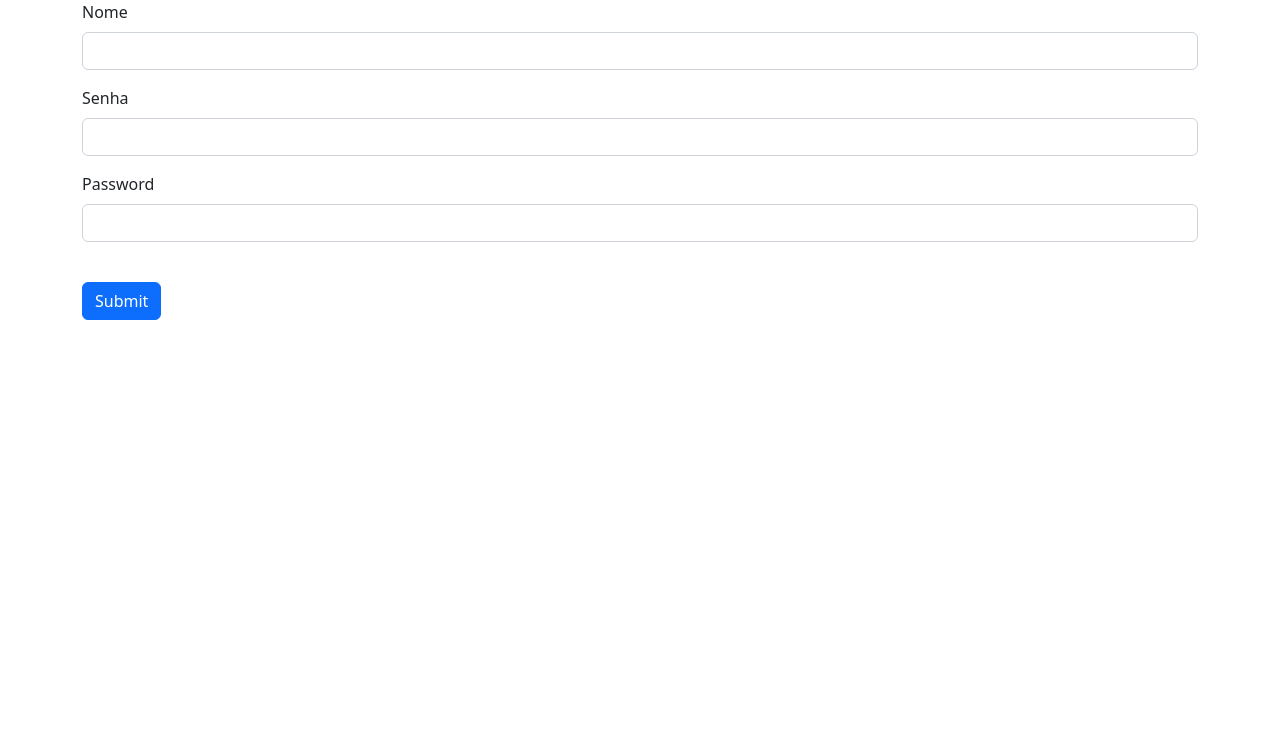
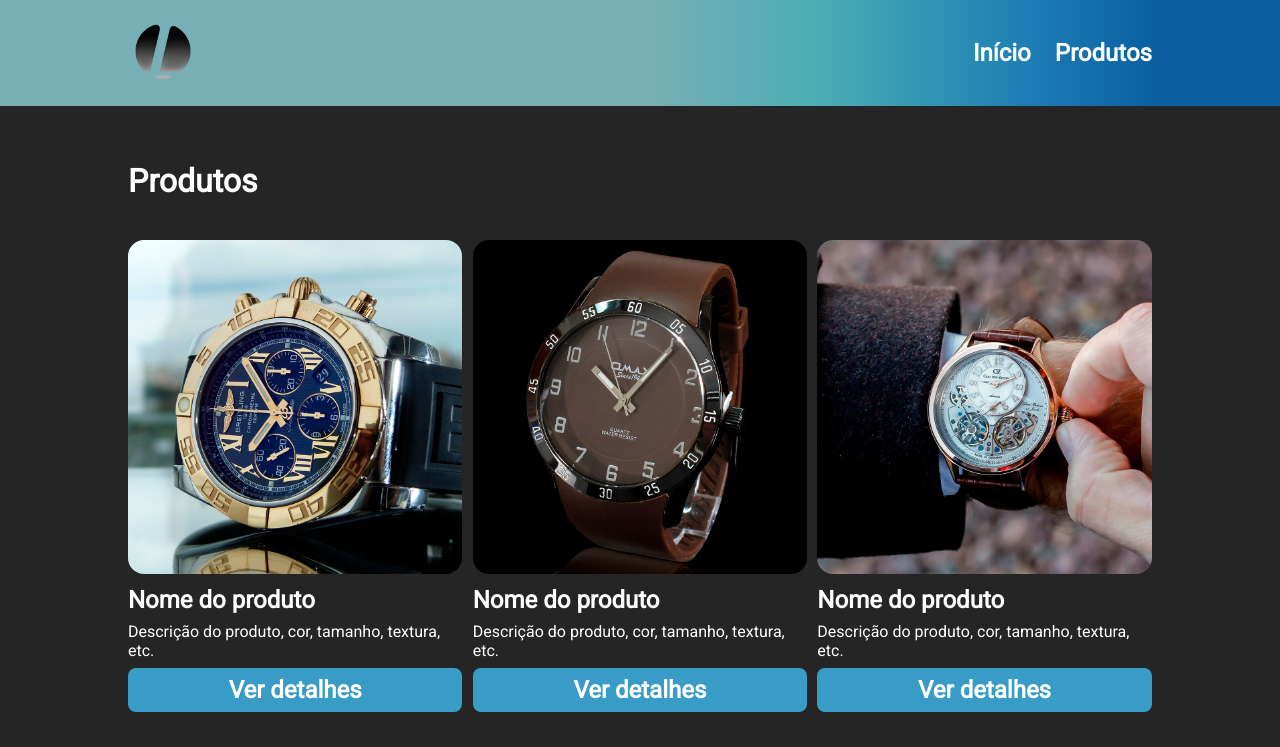
Before and after one commit to igorvargasp/curso_ebac_frontend, a website: page index.html in a window 1280 px wide. Shown: the top 747 px of the page. Drawn offline with nearby package versions, Linux system fonts and the light colour scheme.

Commit message:
Atualizando branch

```diff
--- a/index.html
+++ b/index.html
@@ -1,31 +1,80 @@
 <!DOCTYPE html>
-<html lang="en">
+<html lang="pt-BR">
 <head>
     <meta charset="UTF-8">
     <meta http-equiv="X-UA-Compatible" content="IE=edge">
     <meta name="viewport" content="width=device-width, initial-scale=1.0">
-    <title>Document</title>
-    <link rel="stylesheet" href="https://cdn.jsdelivr.net/npm/bootstrap@5.2.2/dist/css/bootstrap.min.css">
+    <title>SASS</title>
+    <!-- <link rel="stylesheet" href="/teste/kilate.css"> -->
+    <link rel="stylesheet" href="/build/main.css">
+    <link rel="preconnect" href="https://fonts.googleapis.com">
+    <link rel="preconnect" href="https://fonts.gstatic.com" crossorigin>
+    <link href="https://fonts.googleapis.com/css2?family=Roboto&display=swap" rel="stylesheet">
 </head>
 <body>
-    <div class="container">
-        <form>
-        <div class="mb-3">
-          <label for="nome" class="form-label">Nome</label>
-          <input type="text" class="form-control" id="nome" aria-describedby="nome">
+    <header>
+        <div class="container">
+            <div class="branding">
+                <img src="./source/images/logo line.png" />
+            </div>
+            <nav>
+                <ul class="menu">
+                    <li>
+                        <a href="#">Início</a>
+                    </li>
+                    <li>
+                        <a href="#">Produtos</a>
+                    </li>
+                </ul>
+            </nav>
         </div>
-        <div class="mb-3">
-          <label for="senha" class="form-label">Senha</label>
-          <input type="password" class="form-control" id="senha">
+    </header>
+    <section>
+        <div class="container">
+            <h2>Produtos</h2>
+            <ul class="products">
+                <li class="product-item">
+                    <img src="./source/images/breitling-1327165_1920.jpg" />
+                    <h4>Nome do produto</h4>
+                    <p>
+                        Descrição do produto, cor, tamanho, textura, etc.
+                    </p>
+                    <a href="#" class="product-button">
+                        Ver detalhes
+                    </a>
+                </li>
+                <li class="product-item">
+                    <img src="./source/images/male-watch-144648_1920.jpg" />
+                    <h4>Nome do produto</h4>
+                    <p>
+                        Descrição do produto, cor, tamanho, textura, etc.
+                    </p>
+                    <a href="#" class="product-button">
+                        Ver detalhes
+                    </a>
+                </li>
+                <li class="product-item">
+                    <img src="./source/images/watch-3886742_1920.jpg" />
+                    <h4>Nome do produto</h4>
+                    <p>
+                        Descrição do produto, cor, tamanho, textura, etc.
+                    </p>
+                    <a href="#" class="product-button">
+                        Ver detalhes
+                    </a>
+                </li>
+                <li class="product-item">
+                    <img src="./source/images/wrist-watch-2159785_1920.jpg" />
+                    <h4>Nome do produto</h4>
+                    <p>
+                        Descrição do produto, cor, tamanho, textura, etc.
+                    </p>
+                    <a href="#" class="product-button">
+                        Ver detalhes
+                    </a>
+                </li>
+            </ul>
         </div>
-        <div class="Email">
-            <label for="Email" class="form-label">Password</label>
-            <input type="email" class="form-control" id="email">
-          </div>
-        <div class="mb-3 form-check">
-        </div>
-        <button type="submit" class="btn btn-primary">Submit</button>
-      </form>
-    </div>
+    </section>
 </body>
 </html>
--- /dev/null
+++ b/source/config/reset.scss
@@ -0,0 +1,6 @@
+* {
+    box-sizing: border-box;
+    padding: 0;
+    margin: 0;
+    font-family: Roboto, sans-serif;
+}
--- /dev/null
+++ b/source/config/variaveis.scss
@@ -0,0 +1,14 @@
+// Fontes
+$fontePrincipal : 'Roboto', sans-serif;
+
+// Esquema de Cores
+$gradienteCabecalho : #78aeb5;
+$gradienteCabecalhoStart :#f7fcf0, #e5f5df, #d4eece, #bde5bf, #9fd9bb, #7bcbc4, #58b7cd, #399cc6, #1e7eb7, #0b60a1, #0b60a1;
+$corDoFundo : #252525;
+$corDoTexto : #fff;
+$corBtn : #399cc6;
+$corBtnSecundaria : #9fd9bb;
+
+// Breakpoints
+$mobile : 767px;
+$tablet : 1023px;
--- /dev/null
+++ b/source/main.scss
@@ -0,0 +1,129 @@
+@use 'config/reset';
+@use 'config/variaveis';
+
+body {
+    background-color: variaveis.$corDoFundo;
+}
+
+.container {
+    max-width: 1024px;
+    width: 100%;
+    height: 100%;
+    margin: 0 auto;
+}
+
+header {
+    background-color: variaveis.$gradienteCabecalho;
+    background-image: linear-gradient(90deg, variaveis.$gradienteCabecalhoStart);
+    background-blend-mode: darken;
+    position: sticky;
+    top: 0;
+    left: 0;
+
+    .container {
+        display: flex;
+        justify-content: space-between;
+        align-items: center;
+        padding: 16px 0;
+    }
+
+    img {
+        max-width: 70px;
+    }
+}
+
+.menu {
+    display: flex;
+
+    li {
+        font-weight: bold;
+        margin-left: 24px;
+        list-style: none;
+
+        a {
+            color: variaveis.$corDoTexto;
+            text-decoration: none;
+            font-size: 24px
+        }
+    }
+}
+
+section {
+    padding: 56px 0;
+
+    h2 {
+        color: variaveis.$corDoTexto;
+        font-size: 32px;
+    }
+
+    .products {
+        margin-top: 40px;
+        display: grid;
+        grid-template-columns: repeat(3, 32.66%);
+        column-gap: 1%;
+        row-gap: 4%;
+        width: 100%;
+        list-style: none;
+
+        img {
+            max-width: 22em;
+            width: 100%;
+            border-radius: 16px;
+        }
+
+        h4 {
+            font-size: 24px;
+            color: variaveis.$corDoTexto;
+            margin-top: 8px;
+        }
+
+        p {
+            font-size: 16px;
+            color: variaveis.$corDoTexto;
+            margin-top: 8px;
+        }
+
+        .product-button {
+            display: block;
+            background-color: variaveis.$corBtn;
+            color: variaveis.$corDoTexto;
+            text-align: center;
+            padding: 8px 0;
+            border-radius: 8px;
+            margin-top: 8px;
+            text-decoration: none;
+            font-weight: bold;
+            font-size: 24px;
+
+            &:hover {
+                background-color: variaveis.$corBtnSecundaria;
+            }
+        }
+
+    }
+}
+
+@media screen and (max-width: variaveis.$tablet) {
+    .container {
+        max-width: 80%;
+    }
+
+    section .products {
+        grid-template-columns: repeat(2, 48.5%);
+        column-gap: 3%;
+    }
+}
+
+@media screen and (max-width: variaveis.$mobile) {
+    .container {
+        max-width: 90%;
+    }
+
+    section .products {
+        display: block;
+
+        .product-item  {
+            margin-bottom: 32px;
+        }
+    }
+}
```
Also changed, not shown: package.json (added, +23 -0 lines), build/main.css (added), readme.txt (added), source/images/breitling-1327165_1920.jpg (added), source/images/logo line.png (added), source/images/male-watch-144648_1920.jpg (added), source/images/watch-3886742_1920.jpg (added), source/images/wrist-watch-2159785_1920.jpg (added), 2 other files.
